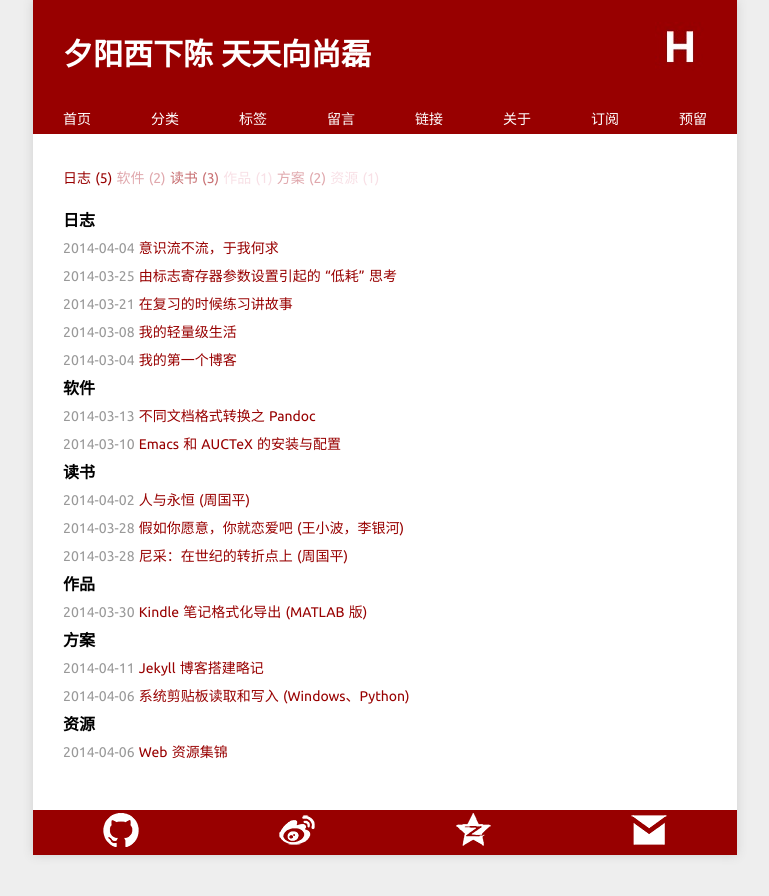
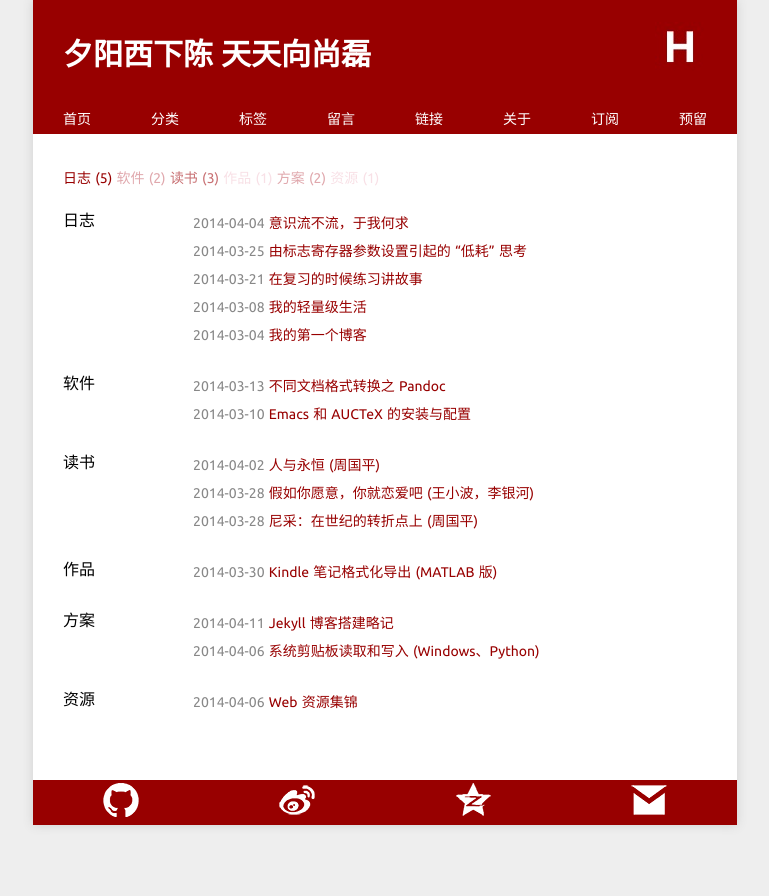
Before and after one commit to Xuezhiyuanlin/herechen.github.io, a Jekyll site: the page built from categories/index.md, in a window 1280 px wide. Shown: the top 896 px of the page, without its empty margins (255-1024 px from the left). Built offline with Jekyll 4.4.1, drawn with Linux system fonts in a browser that asks for light colours; Markdown is read by kramdown in place of the engine named in the settings.

Commit message:
herechen

```diff
--- a/categories/index.md
+++ b/categories/index.md
@@ -9,17 +9,23 @@ layout: page
 {% endfor %}
 </div>
 
-<ul class="listing">
-{% for cat in site.categories %}
-  <li class="listing-seperator" id="{{ cat[0] }}">{{ cat[0] }}</li>
-{% for post in cat[1] %}
-  <li class="listing-item">
-  <time datetime="{{ post.date | date:"%Y-%m-%d" }}">{{ post.date | date:"%Y-%m-%d" }}</time>
-  <a href="{{ post.url }}" title="{{ post.title }}">{{ post.title }}</a>
-  </li>
-{% endfor %}
-{% endfor %}
-</ul>
+<div class="listing">
+  <ul>
+  {% for cat in site.categories %}
+  <div class="listing-classify">
+    <li class="listing-classify-tag" id="{{ cat[0] }}">{{ cat[0] }}</li>
+    <div class="listing-classify-post">
+    {% for post in cat[1] %}
+    <li>
+      <time datetime="{{ post.date | date:"%Y-%m-%d" }}">{{ post.date | date:"%Y-%m-%d" }}</time>
+      <a href="{{ post.url }}" title="{{ post.title }}">{{ post.title }}</a>
+    </li>
+    {% endfor %}
+    </div>
+  </div>
+  {% endfor %}
+  </ul>
+</div>
 
 <script src="/media/js/jquery.tagcloud.js" type="text/javascript" charset="utf-8"></script>
 <script language="javascript">
--- a/index.html
+++ b/index.html
@@ -3,7 +3,8 @@ title: 夕阳西下陈 天天向尚磊
 layout: page
 ---
 
-<ul class="listing">
+<div class="listing">
+  <ul>
   {% for post in paginator.posts %}
     <li class="listing-item">
       <div class="listing-title">
@@ -17,7 +18,7 @@ layout: page
           <time datetime="{{ post.date | date:"%Y-%m-%d" }}">{{ post.creatdate | date:"%Y-%m-%d" }}</time>
         </span>
         <span class="categories">&nbsp;|&nbsp;分类&nbsp;
-        <a href="/categories/#{{ post.categories }}" title="{{ post.categories }}">{{ post.categories }}</a>
+        <a href="/categories/#{{ post.categories }}" title="{{ post.categories }}">{{ post.categories }}  </a>
         </span>
         <span class="author">&nbsp;|&nbsp;作者&nbsp;
           <a href="{{ site.url }}">{{ site.author }}</a>
@@ -31,6 +32,7 @@ layout: page
     </li>
   {% endfor %}
   </ul>
+</div>
 
 <div id="post-pagination" class="paginator">
 
--- a/media/css/style.css
+++ b/media/css/style.css
@@ -19,15 +19,6 @@ h4{font-size:1em;}
 a{color:#980000;text-decoration:none;}
 a:hover{color:#dd0000;text-decoration:none;}
 hr{margin:.7em 0;border-top:1px dashed #d0d0d0;border-bottom:1px dashed #f9f9f9;}
-.excerpt{margin-bottom: 30px;}
-.listing p{line-height: 24px;margin: 0; padding: 0;}
-.listing-item{font-size:14px;list-style-type:none;}
-.listing-seperator{font-size:16px;list-style-type:none;}
-.listing-title{font-size: 24px;margin-bottom: 5px;}
-.listing-item time{color:#999999;}
-.listing-seperator{font-weight:bold;}
-.meta{font-size:12px;color:#888;background: #f4f3e9;margin: 0 0 5px 0;padding: 5px;line-height: 100%;}
-.post li{padding:0;}
 ol,ul{list-style-position:inside;margin-top: 14px;margin-bottom: 14px;}
 ol ul, ul ol, ul ul, ol ol {margin-left:1em;}
 p,ul{margin-bottom: 14px;margin-top: 14px;}
@@ -54,7 +45,7 @@ header h1 a{font-family: 'Ubuntu';font-size: 30px;color: #ffffff;padding: 10px 0
 .nav a{display:block;color:#ffffff;text-align: center;}
 .nav a:hover{background-color:#ffffff;text-decoration:none;color:#980000;}
 /*content*/
-.content{font-size:14px;padding: 30px 30px;line-height:2em;display: block;position: relative;}
+.content{padding: 30px 30px;line-height:2em;display: block;position: relative;}
 .content img{max-width:100%;display:block;margin:4px auto;}
 /*paginator*/
 .paginator {color: #AAA;margin: 20px 0;line-height: 150%;display: block;margin-left: auto;margin-right: auto;vertical-align: middle;text-align: center;}
@@ -72,6 +63,18 @@ header h1 a{font-family: 'Ubuntu';font-size: 30px;color: #ffffff;padding: 10px 0
 footer{height: 45px;text-align:center;display:block;}
 #social-icons ul{margin: 0;padding: 0;display: block;}
 #social-icons ul li{width: 25%;display: block;float: left;}
+/*post list*/
+.post li{padding:0;}
+.excerpt{margin-bottom: 30px;}
+.listing li{list-style-type:none;}
+.listing p{line-height: 24px;margin: 0; padding: 0;}
+.listing-title{font-size: 24px;margin-bottom: 5px;}
+.listing-classify{padding-bottom: 20px;}
+.listing-classify-tag{font-size: 16px;}
+.listing-classify-post{margin-left: 130px;margin-top: -25px;}
+.listing-classify-post time{color:#888;}
+/*post info*/
+.meta{font-size:12px;color:#888;background: #f4f3e9;margin: 0 0 5px 0;padding: 5px;line-height: 100%;}
 /*blockquote*/
 blockquote{display:block;text-align:justify;border-left:4px solid #eeeeee;}
 blockquote{margin:1em 0em;padding-left:1.5em;}
```
Also changed, not shown: tags/index.md (+20 -14 lines). Lines whose indentation alone changed are shown as unchanged.
